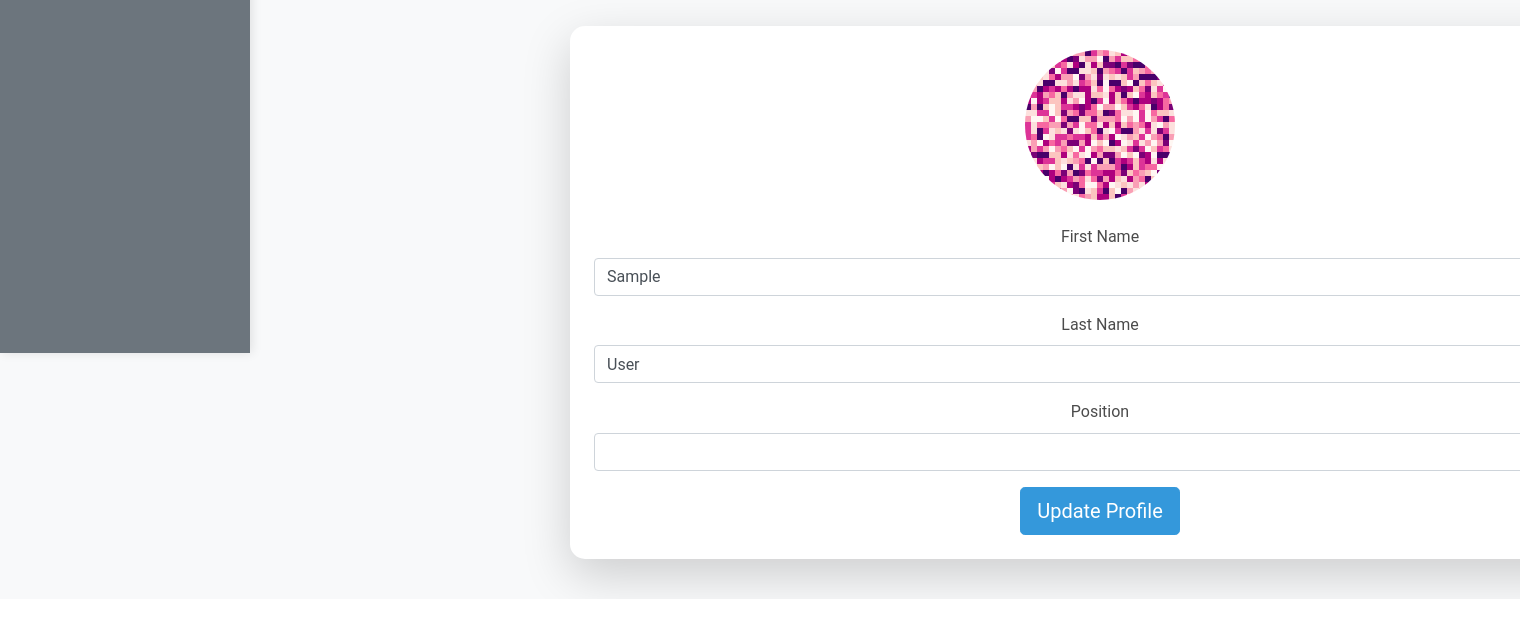
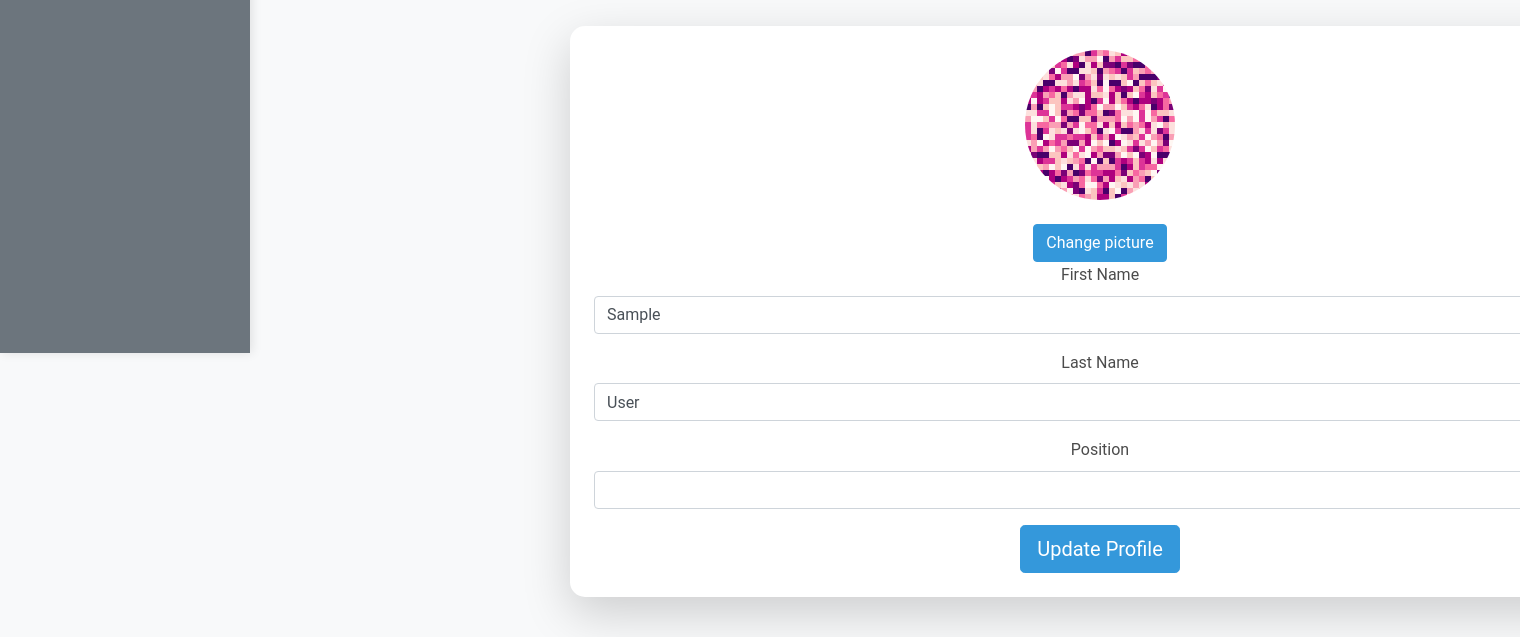
Before and after one commit to Sergi0bbb/Task-Manager, a Django app: page /profile/update/ in a window 1520 px wide; the page is wider, and only the part inside the window is pictured. Shown: the part 447-1084 px from the top of that part. Before the commit the page ends 1046 px from the top of that part, so only its background shows below. Run offline with Django 5.2, Linux system fonts and the light colour scheme; the visitor is signed in with stand-in values (Sample User, id 1); parts of the project's set-up code (start-up, migrations or seed data) failed here and were passed over; some libraries are stand-ins or nearby versions.

Commit message:
add button to change avatar

```diff
--- a/templates/tasks/user_profile.html
+++ b/templates/tasks/user_profile.html
@@ -10,8 +10,10 @@
           <img src="{% static user.avatar %}" alt="User Avatar"
                class="rounded-circle" width="150" height="150">
         </div>
-
-        <form method="post" action="{% url 'worker-profile' %}">
+        <a class="btn btn-primary" href="{% url 'tasks:select-avatar' %}">
+          Change picture
+        </a>
+        <form method="post" action="{% url 'tasks:worker-profile' %}">
           {% csrf_token %}
           <div class="mb-3">
             <label for="first_name" class="form-label">First Name</label>
```
